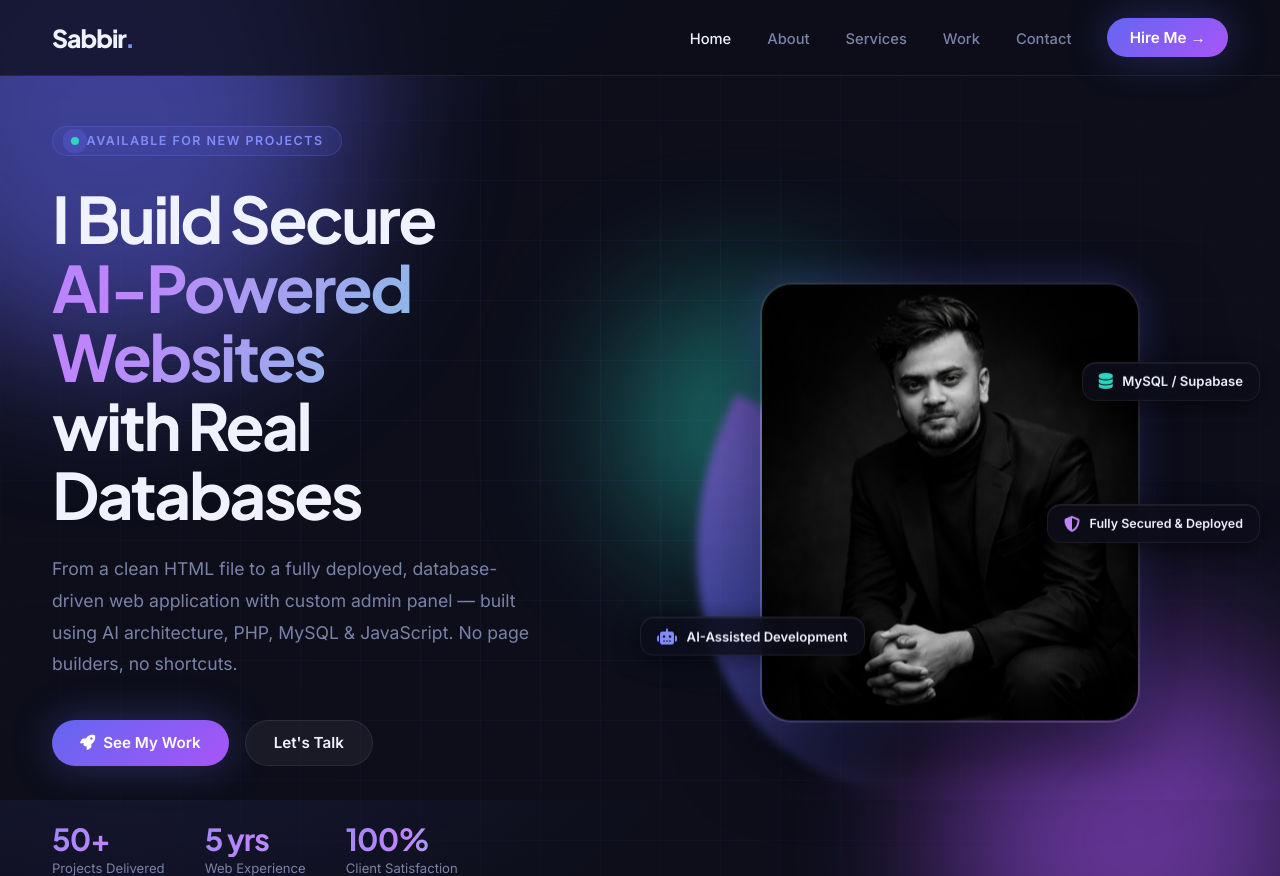
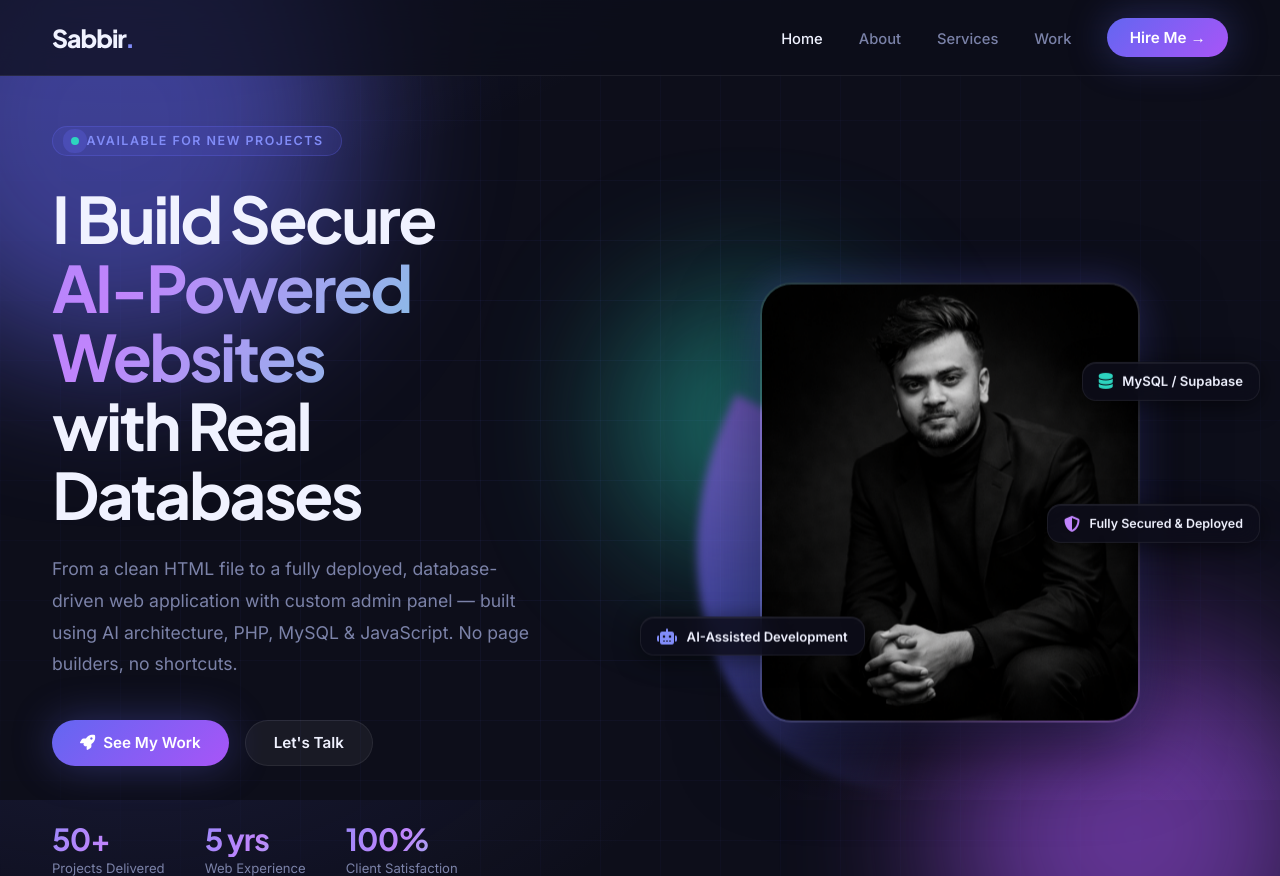
Before and after one commit to sabbirbiswas08/personalweb, a PHP site: page / in a window 1280 px wide. Shown: the top 876 px of the page. Run offline with PHP 8.4, Linux system fonts and the light colour scheme; data comes from the database, SQL or seed files in the repository.

Commit message:
feat: replace contact navigation link with Hire Me call-to-action button across all pages

```diff
--- a/about.php
+++ b/about.php
@@ -28,7 +28,7 @@
       <li><a href="about.php"    class="nav-link active">About</a></li>
       <li><a href="services.php" class="nav-link">Services</a></li>
       <li><a href="portfolio.php"class="nav-link">Work</a></li>
-      <li><a href="contact.php"  class="nav-link">Contact</a></li>
+
       <li><a href="contact.php"  class="btn btn-primary" style="padding:.6rem 1.4rem;">Hire Me &rarr;</a></li>
     </ul>
     <button class="mobile-menu-btn" id="menuBtn"><i class="fas fa-bars"></i></button>
--- a/contact.php
+++ b/contact.php
@@ -60,7 +60,7 @@
       <li><a href="about.php"    class="nav-link">About</a></li>
       <li><a href="services.php" class="nav-link">Services</a></li>
       <li><a href="portfolio.php"class="nav-link">Work</a></li>
-      <li><a href="contact.php"  class="nav-link active">Contact</a></li>
+
       <li><a href="contact.php"  class="btn btn-primary" style="padding:.6rem 1.4rem;">Hire Me &rarr;</a></li>
     </ul>
     <button class="mobile-menu-btn" id="menuBtn"><i class="fas fa-bars"></i></button>
--- a/index.php
+++ b/index.php
@@ -191,7 +191,7 @@
       <li><a href="about.php"   class="nav-link">About</a></li>
       <li><a href="services.php"class="nav-link">Services</a></li>
       <li><a href="portfolio.php"class="nav-link">Work</a></li>
-      <li><a href="contact.php" class="nav-link">Contact</a></li>
+
       <li><a href="contact.php" class="btn btn-primary" style="padding:.6rem 1.4rem;">Hire Me &rarr;</a></li>
     </ul>
     <button class="mobile-menu-btn" id="menuBtn"><i class="fas fa-bars"></i></button>
--- a/portfolio.php
+++ b/portfolio.php
@@ -37,7 +37,7 @@
       <li><a href="about.php"    class="nav-link">About</a></li>
       <li><a href="services.php" class="nav-link">Services</a></li>
       <li><a href="portfolio.php"class="nav-link active">Work</a></li>
-      <li><a href="contact.php"  class="nav-link">Contact</a></li>
+
       <li><a href="contact.php"  class="btn btn-primary" style="padding:.6rem 1.4rem;">Hire Me &rarr;</a></li>
     </ul>
     <button class="mobile-menu-btn" id="menuBtn"><i class="fas fa-bars"></i></button>
--- a/services.php
+++ b/services.php
@@ -38,7 +38,7 @@
       <li><a href="about.php"    class="nav-link">About</a></li>
       <li><a href="services.php" class="nav-link active">Services</a></li>
       <li><a href="portfolio.php"class="nav-link">Work</a></li>
-      <li><a href="contact.php"  class="nav-link">Contact</a></li>
+
       <li><a href="contact.php"  class="btn btn-primary" style="padding:.6rem 1.4rem;">Hire Me &rarr;</a></li>
     </ul>
     <button class="mobile-menu-btn" id="menuBtn"><i class="fas fa-bars"></i></button>
```
